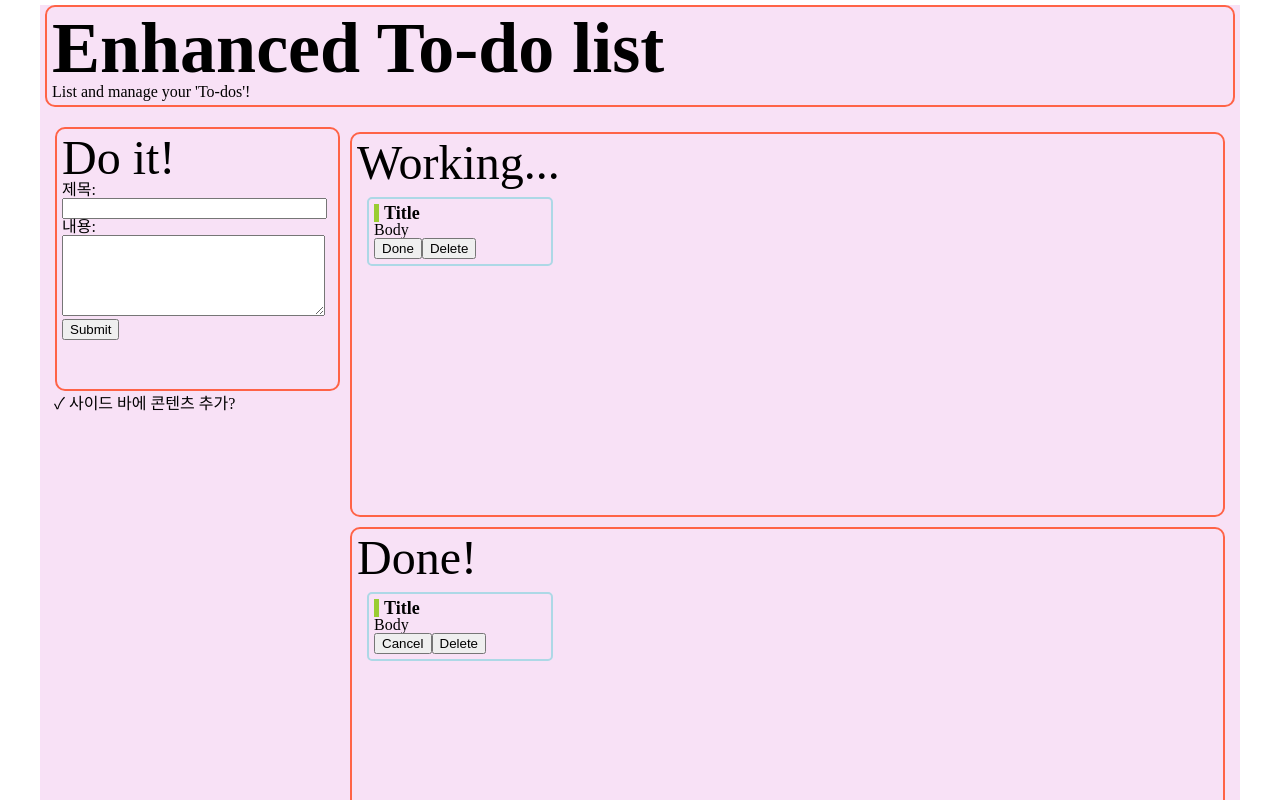
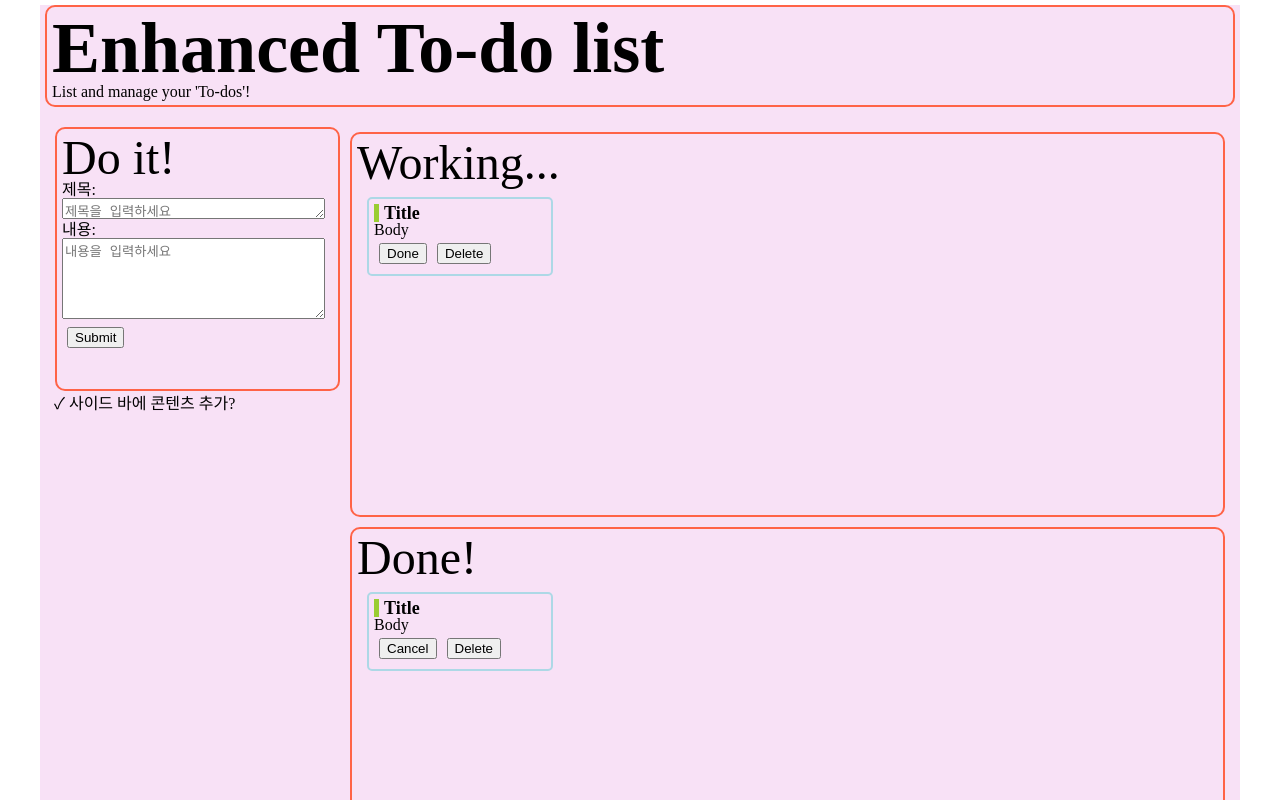
Before and after one commit to Hira-Yuki/todolv2, a React (Create React App) app: page / in a window 1280 px wide. Shown: the top 800 px of the page. Built offline with nearby package versions, Linux system fonts and the light colour scheme.

Commit message:
#2 Todo 를 생성하는 기능 추가함

```diff
--- a/src/App.css
+++ b/src/App.css
@@ -60,3 +60,6 @@ h4 {
   border-left: 5px solid yellowgreen;
   padding-left: 5px;
 }
+button {
+	margin: 5px;
+}
--- a/src/App.jsx
+++ b/src/App.jsx
@@ -1,9 +1,45 @@
-import React from "react";
+import React, { useState } from "react";
 import "./App.css";
 // Styled Components를 저장한 파일의 전체를 임포트하고 별칭으로 S를 붙여서 호출함
-import * as S from "./Style"
+import * as S from "./Style";
+import { useDispatch, useSelector } from "react-redux";
 
 function App() {
+
+  // Store 조회
+  const todoStore = useSelector((state) => state);
+  console.log("todoReducer -> ", todoStore);
+
+  const dispatch = useDispatch();
+
+  // 할일을 생성하기 위해 입력한 데이터를 받아오기
+  const [subtitle, setSubtitle] = useState("");
+  const [todoBody, setTodoBody] = useState("");
+
+  // 변경된 값을 저장하는 함수
+  const onSubtitleHandler = (event) => {
+    const inputSubtitle = event.target.value;
+    setSubtitle(inputSubtitle);
+  };
+  const onTodoBodyHandler = (event) => {
+    const inputTodoBody = event.target.value;
+    setTodoBody(inputTodoBody);
+  };
+
+  // submit 버튼 클릭시 동작하는 함수
+  const onSubmitHandler = () => {
+    const newTodo = {
+      id: Math.random(),
+      title: subtitle,
+      body: todoBody,
+      isDone: false,
+    };
+
+    dispatch({ type : "CREATE_TODO", payload: newTodo });
+    setSubtitle("");
+    setTodoBody("");
+  };
+
   return (
     <S.StContainer>
       {/* 헤딩 영역 */}
@@ -19,14 +55,28 @@ function App() {
             <ul>
               제목:
               <br />
-              <input type="text" style={{ width: "95%" }} />
+              <textarea
+                value={subtitle}
+                placeholder="제목을 입력하세요"
+                rows="1"
+                type="text"
+                style={{ width: "95%" }}
+                onChange={onSubtitleHandler}
+              />
             </ul>
             <ul>
               내용:
               <br />
-              <textarea rows="5" type="text" style={{ width: "95%" }} />
+              <textarea
+                value={todoBody}
+                placeholder="내용을 입력하세요"
+                rows="5"
+                type="text"
+                style={{ width: "95%" }}
+                onChange={onTodoBodyHandler}
+              />
             </ul>
-            <button>Submit</button>
+            <button onClick={onSubmitHandler}>Submit</button>
           </S.StCreateTodo>
           <p> &nbsp;✓ 사이드 바에 콘텐츠 추가?</p>
         </S.StSidebar>
--- a/src/redux/config/configStore.js
+++ b/src/redux/config/configStore.js
@@ -1,5 +1,6 @@
 import { createStore } from "redux";
 import { combineReducers } from "redux";
+import todoReducer from "../modules/todo";
 
 /*
 1. createStore()
@@ -15,7 +16,9 @@ import { combineReducers } from "redux";
 combineReducers은 여러 개의 독립적인 reducer의 반환 값을 하나의 상태 객체로 만들어줍니다.
 */
 
-const rootReducer = combineReducers({});
+const rootReducer = combineReducers({
+    todoReducer,
+});
 const store = createStore(rootReducer);
 
 export default store;
--- /dev/null
+++ b/src/redux/modules/todo.js
@@ -0,0 +1,30 @@
+// 초기 상태값 없어도 되지만 편의를 위해 생성.
+const initialState = [
+  {
+    id: 1, // id는 모두 고유값이어야 합니다.
+    title: "리액트 강의보기",
+    body: "챕터 1부터 챕터 12까지 학습",
+    isDone: false,
+  },
+  {
+    id: 2, // id는 모두 고유값이어야 합니다.
+    title: "점심 먹기",
+    body: "점심 뭐먹지..?",
+    isDone: false,
+  },
+];
+
+// 리듀서
+const todoReducer = (state = initialState, action) => {
+  console.log("state",state)
+  console.log("action",action)
+  switch (action.type) {
+
+    case "CREATE_TODO":
+      return {initialState : [...initialState, action.payload]}
+    default:
+      return state;
+  }
+};
+
+export default todoReducer;
```
